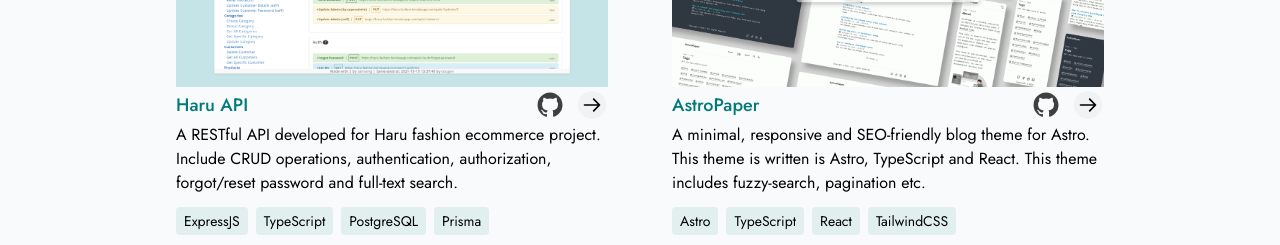
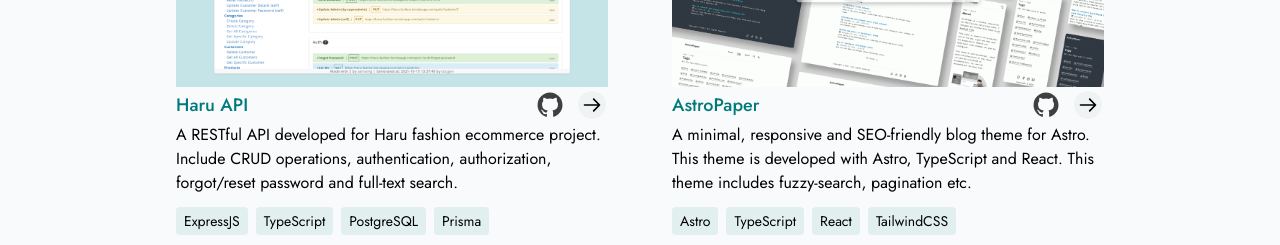
Before and after one commit to Muray1008/portfolio, a Next.js app: page / in a window 1280 px wide. Shown: the part 2420-2665 px from the top of the page. Built offline with nearby package versions, Linux system fonts and the light colour scheme; no server answers.

Commit message:
:pencil2: Fix typo in Astro project

```diff
--- a/sections/ProjectSection.tsx
+++ b/sections/ProjectSection.tsx
@@ -130,7 +130,7 @@ const projects = [
         className="transition-transform duration-500 hover:scale-110 object-cover"
       />
     ),
-    desc: "A minimal, responsive and SEO-friendly blog theme for Astro. This theme is written is Astro, TypeScript and React. This theme includes fuzzy-search, pagination etc.",
+    desc: "A minimal, responsive and SEO-friendly blog theme for Astro. This theme is developed with Astro, TypeScript and React. This theme includes fuzzy-search, pagination etc.",
     tags: ["Astro", "TypeScript", "React", "TailwindCSS"],
     liveUrl: "https://astro-paper.pages.dev/",
     codeUrl: "https://github.com/satnaing/astro-paper",
```
